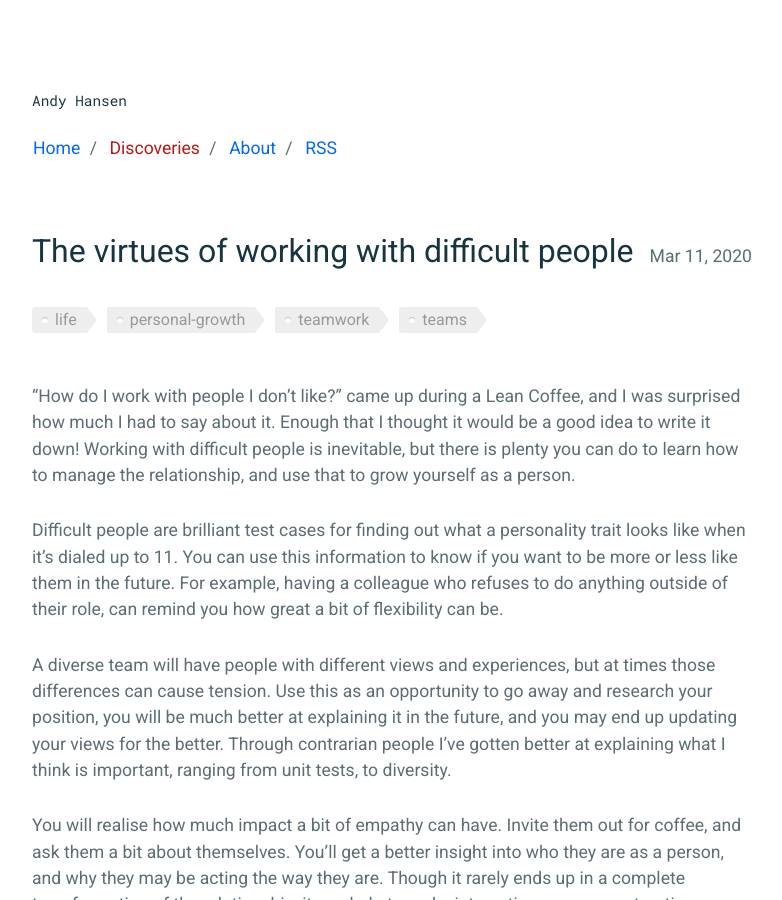
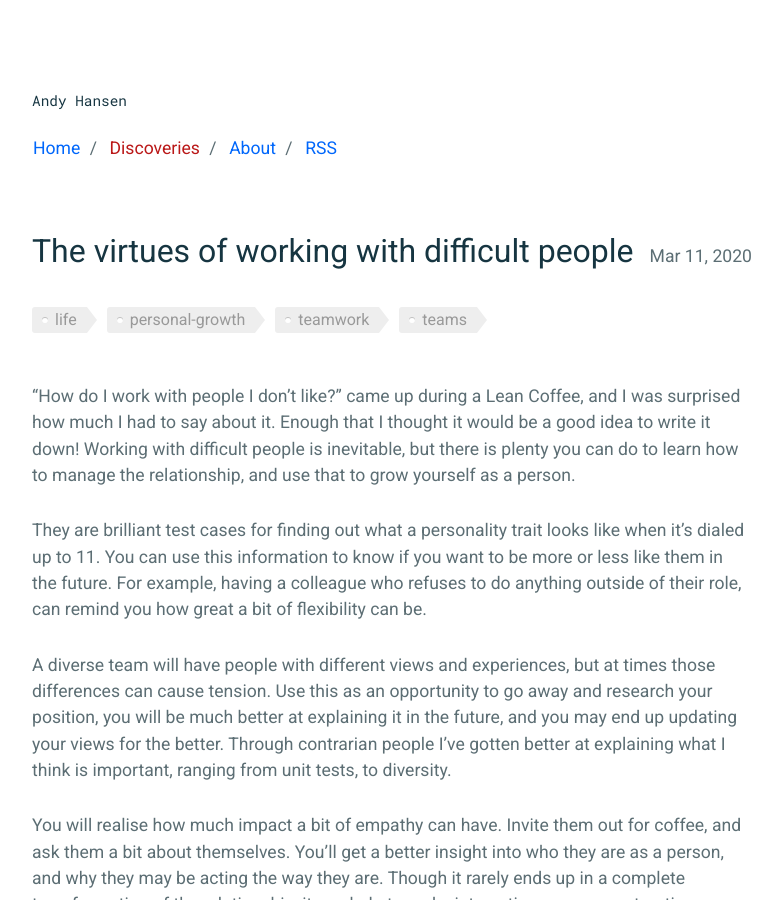
Before and after one commit to andyhansen/blog, a Jekyll site: the page built from _posts/2020-03-11-the-virtues-of-working-with-difficult-people.md, in a window 1280 px wide and 900 px high. Shown: the whole window, without its empty margins (248-1030 px from the left). Built offline with Jekyll 4.4.1, drawn with Linux system fonts in a browser that asks for light colours; nearby versions of some CDN libraries; comment, search, counter and statistics services are not loaded.

Commit message:
word change

```diff
--- a/_posts/2020-03-11-the-virtues-of-working-with-difficult-people.md
+++ b/_posts/2020-03-11-the-virtues-of-working-with-difficult-people.md
@@ -10,7 +10,7 @@ comments: true
 Enough that I thought it would be a good idea to write it down!
 Working with difficult people is inevitable, but there is plenty you can do to learn how to manage the relationship, and use that to grow yourself as a person.
 
-Difficult people are brilliant test cases for finding out what a personality trait looks like when it’s dialed up to 11.
+They are brilliant test cases for finding out what a personality trait looks like when it’s dialed up to 11.
 You can use this information to know if you want to be more or less like them in the future.
 For example, having a colleague who refuses to do anything outside of their role, can remind you how great a bit of flexibility can be.
 
```
